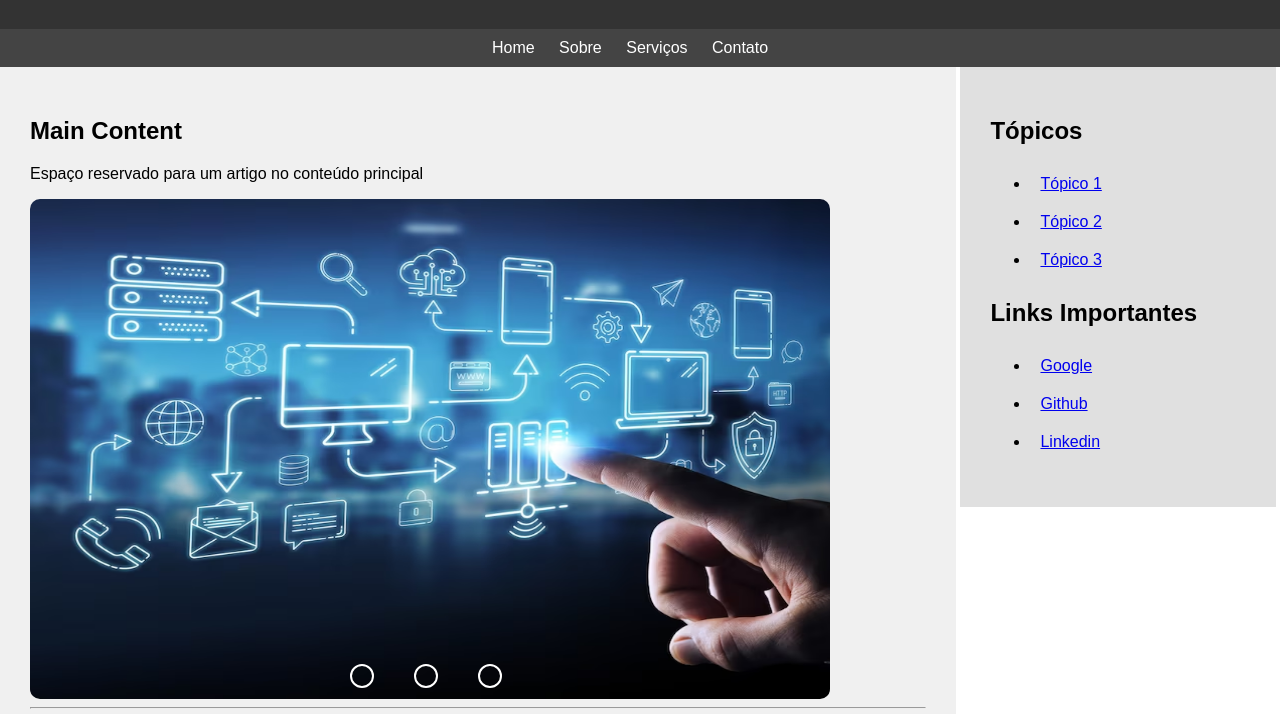
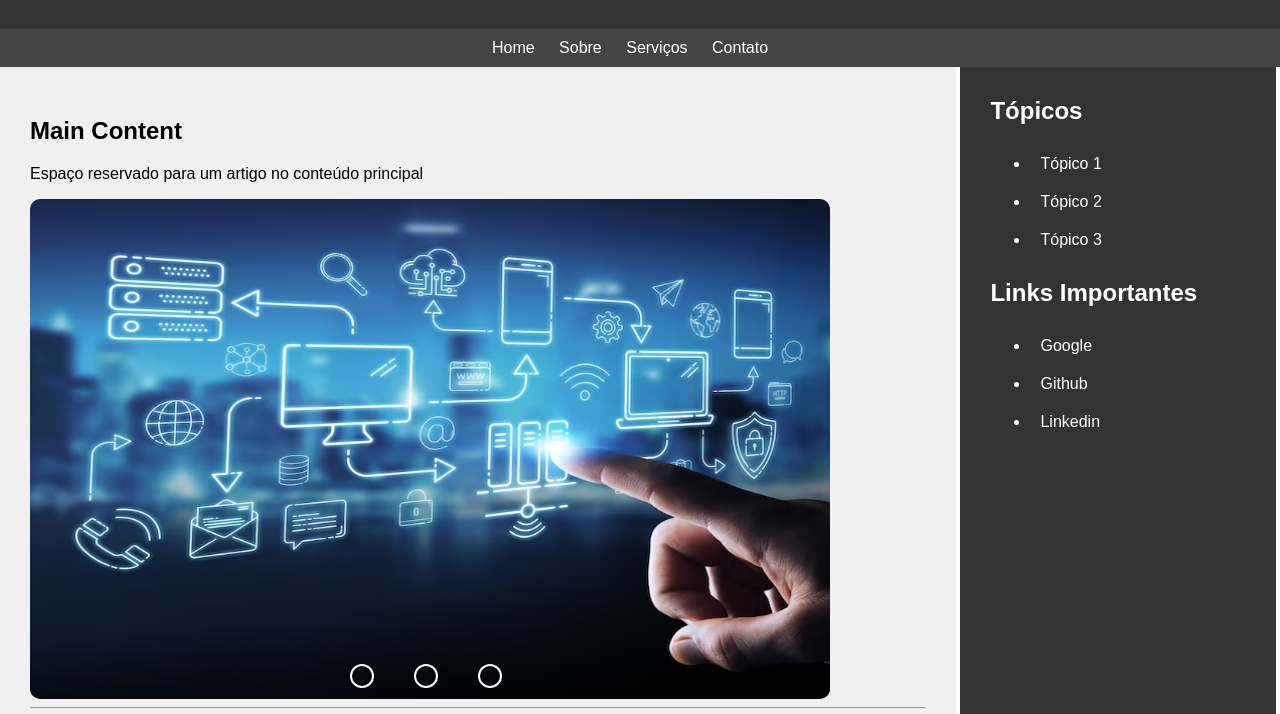
Before and after one commit to jhonieldorschulz/projeto-html, a plain HTML site: page index.html in a window 1280 px wide. Shown: the part 71-785 px from the top of the page. Drawn offline with Linux system fonts and the light colour scheme.

Commit message:
Ajustes de CSS na página inicial

```diff
--- a/css/slider.css
+++ b/css/slider.css
@@ -2,7 +2,7 @@
     width: 800px;
     height: 500px;
     overflow: hidden;
-    /* position:absolute; */
+
     border-radius: 10px;
     text-align: center;
 }
@@ -29,7 +29,6 @@
 
 .navigation-bar{
     display: flex;
-    /* position:absolute; */
     position: relative;
     bottom: 35px;
     left: 90%;
--- a/css/style.css
+++ b/css/style.css
@@ -59,6 +59,7 @@ aside {
     vertical-align: top;
     width: 45%;
     padding: 30px;
+    padding-bottom: 10px;
 }
 
 main {
@@ -67,9 +68,13 @@ main {
 }
 
 aside {
-    background-color: #e0e0e0;
+    background-color: #333;
     width: 20%;
+    height: 110%;
+    padding-top: 10px;
+    padding-bottom: 10px;
 
+    color: #fff;
 }
 
 .section_space_type_1{
@@ -77,13 +82,14 @@ aside {
 }
 
 .section_space_type_2{
+    color:#fff;
+    padding: 10px;
     background-color: blue;
 }
 
-.section{
-    color:#fff;
-    padding: 10px;
-}
+/* .section{
+
+} */
 
 .home_header{
     display: flex;
@@ -98,9 +104,15 @@ aside {
 } */
 
 
+.menu-item-aside a{
+    color:#fff;
+    text-decoration: none;
+    list-style-type: none;
+}
 
 .menu-item-aside{
     padding: 10px;
+
 }
 
 
--- a/index.html
+++ b/index.html
@@ -76,9 +76,9 @@
     <aside>
         <h2>Tópicos</h2>
         <ul>
-            <li class="menu-item-aside"><a href="www.google.com">Tópico 1</a></li>
-            <li class="menu-item-aside"><a href="www.github.com">Tópico 2</a></li>
-            <li class="menu-item-aside"><a href="www.linkedin.com">Tópico 3</a></li>
+            <li class="menu-item-aside"><a  href="https://www.google.com">Tópico 1</a></li>
+            <li class="menu-item-aside"><a  href="https://www.github.com">Tópico 2</a></li>
+            <li class="menu-item-aside"><a  href="https://www.linkedin.com">Tópico 3</a></li>
         </ul>
 
         <h2>Links Importantes</h2>
```
